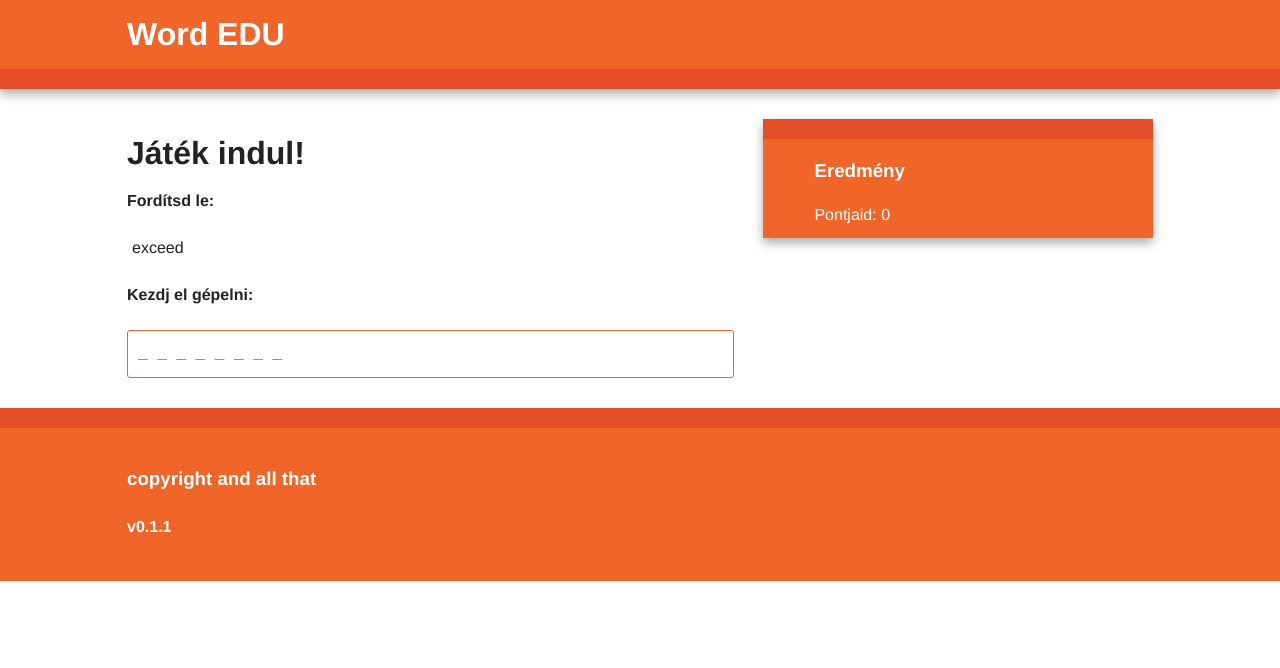
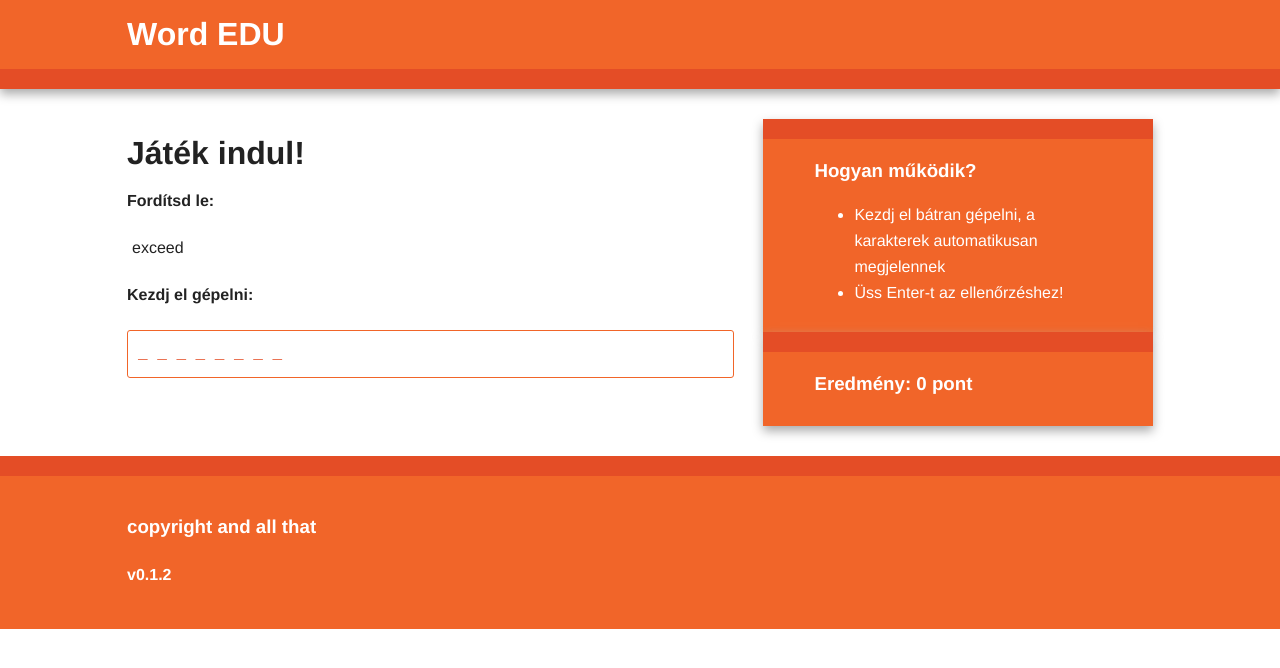
Before and after one commit to mnyeste/wordedu, a plain HTML site: page public_html/index.html in a window 1280 px wide. Drawn offline with nearby package versions, Linux system fonts and the light colour scheme.

Commit message:
v0.1.2 design update

```diff
--- a/public_html/index.html
+++ b/public_html/index.html
@@ -48,9 +48,14 @@
                 </article>
 
                 <aside>
-                    <h3>Eredmény</h3>
-                    <div>Pontjaid:&nbsp;<span id="score">&nbsp;<span>
-                    </div>
+                    <h3>Hogyan működik?</h3>
+                    <ul>
+                        <li>Kezdj el bátran gépelni, a karakterek automatikusan megjelennek</li>
+                        <li>Üss Enter-t az ellenőrzéshez!</li>
+                    </ul>
+                </aside>
+                <aside>
+                    <h3>Eredmény: <span id="score">&nbsp;</span> pont</h3>
                 </aside>
 
             </div> <!-- #main -->
@@ -59,7 +64,7 @@
         <div class="footer-container">
             <footer class="wrapper">
                 <h3>copyright and all that</h3>
-                <h4>v0.1.1</h4>
+                <h4>v0.1.2</h4>
             </footer>
         </div>
 
```
